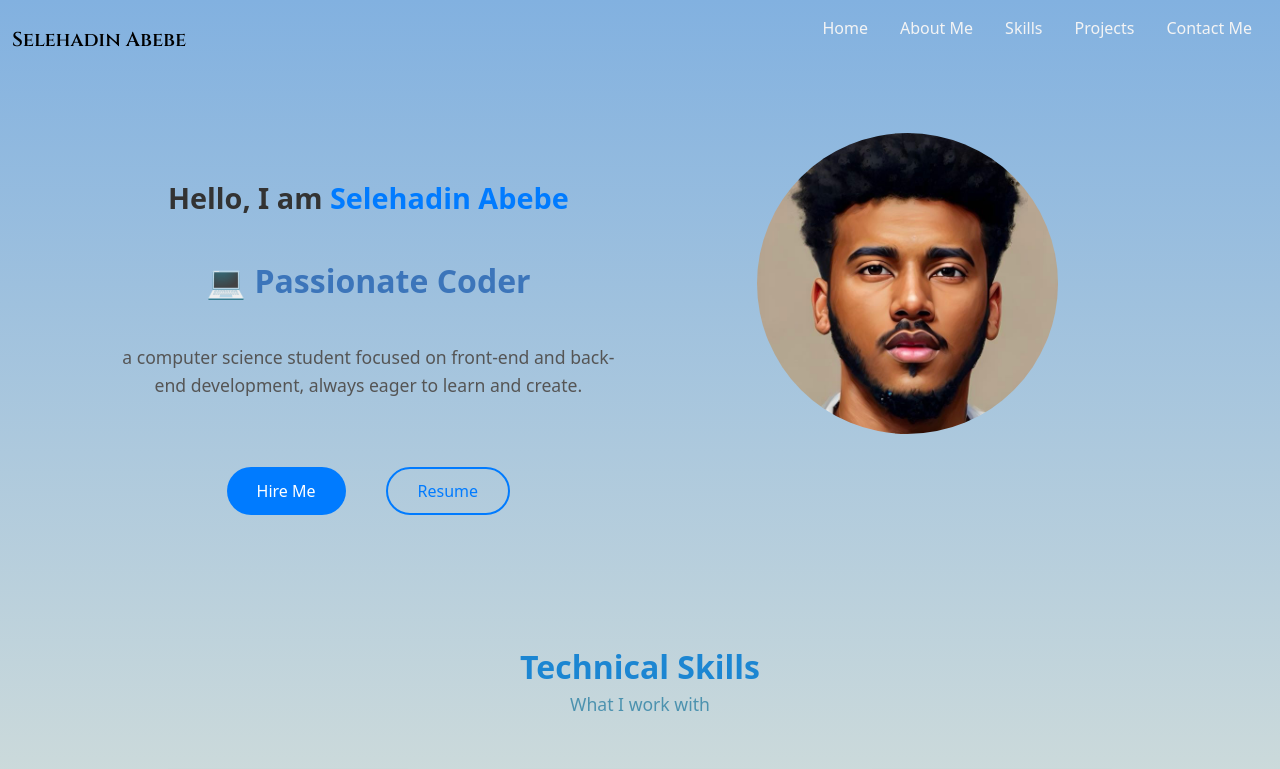
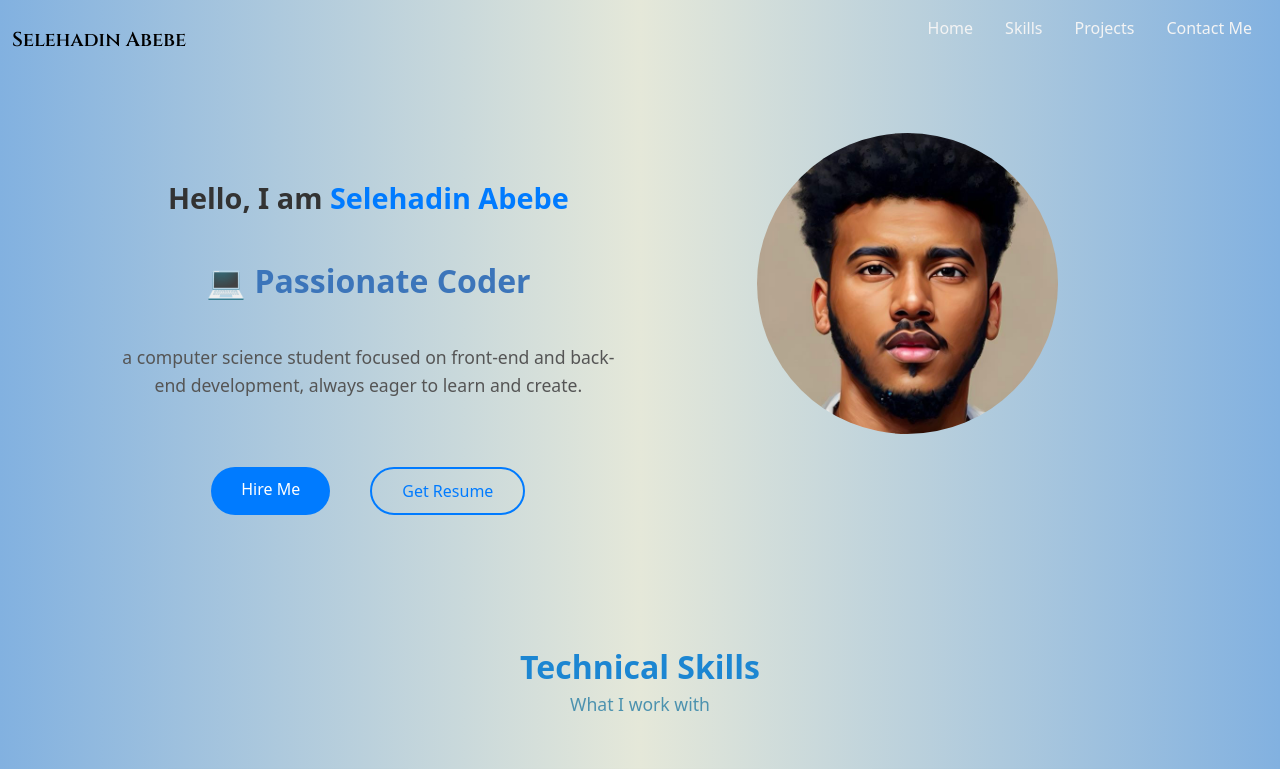
Before and after one commit to Deen-37/portfolio-website, a React (Create React App) app: page / in a window 1280 px wide. Shown: the top 769 px of the page. Built offline with nearby package versions, Linux system fonts and the light colour scheme; no server answers; a web font is replaced by a local one.

Commit message:
refined more

```diff
--- a/src/App.css
+++ b/src/App.css
@@ -1,8 +1,10 @@
 @import url('https://fonts.googleapis.com/css2?family=Cinzel:wght@400..900&family=Google+Sans+Code:ital,wght@0,300..800;1,300..800&family=Playfair+Display:ital,wght@0,400..900;1,400..900&family=Roboto:ital,wght@0,100..900;1,100..900&family=Rye&display=swap');
 
 .app{
-  background: linear-gradient(180deg,#82b1e0, rgb(229, 232, 217),#85aed7, white);
+    /* background: linear-gradient(180deg,#82b1e0, rgb(229, 232, 217),#85aed7, white);  */
 
+    background: linear-gradient(90deg,#82b1e0,rgb(229, 232, 217), #82b1e0 );
+     /* background: linear-gradient(90deg, #decabc, #e15f1e,#dbc6b7 ) */
 }
 .hero {
   /* background-color: #4b92da;     soft light background */
@@ -54,6 +56,9 @@
   font-weight: 700;
 }
 
+.btn_1, .btn_2{
+  text-decoration: none;
+}
 .adjective {
   font-size: 2rem;
   font-weight: 600;
--- a/src/App.js
+++ b/src/App.js
@@ -58,7 +58,6 @@ function App() {
             <div className="collapse navbar-collapse justify-content-end" id="navbarNav">
               <ul className="navbar-nav">
                 <li className="nav-item mx-2"><a className="nav-link" href="#home">Home</a></li>
-                <li className="nav-item mx-2"><a className="nav-link" href="#about">About Me</a></li>
                 <li className="nav-item mx-2"><a className="nav-link" href="#skills">Skills</a></li>
                 <li className="nav-item mx-2"><a className="nav-link" href="#projects">Projects</a></li>
                 <li className="nav-item mx-2"><a className="nav-link" href="#contact">Contact Me</a></li>
@@ -78,8 +77,8 @@ function App() {
                front-end and back-end development, always eager to learn and create.
             </span>
             <div className= "btns d-flex flex-row justify-content-center mt-5">
-              <button className='btn_1'> Hire Me </button>
-              <button className='btn_2'> Resume </button>
+              <a href="#contact" className='btn_1'> Hire Me </a>
+              <a href= "/resume/resume.pdf" className='btn_2'>Get Resume</a>
             </div>
           </div>
         </div>
```
Also changed, not shown: 1 other file (tests, documents, lock files or other folders).
